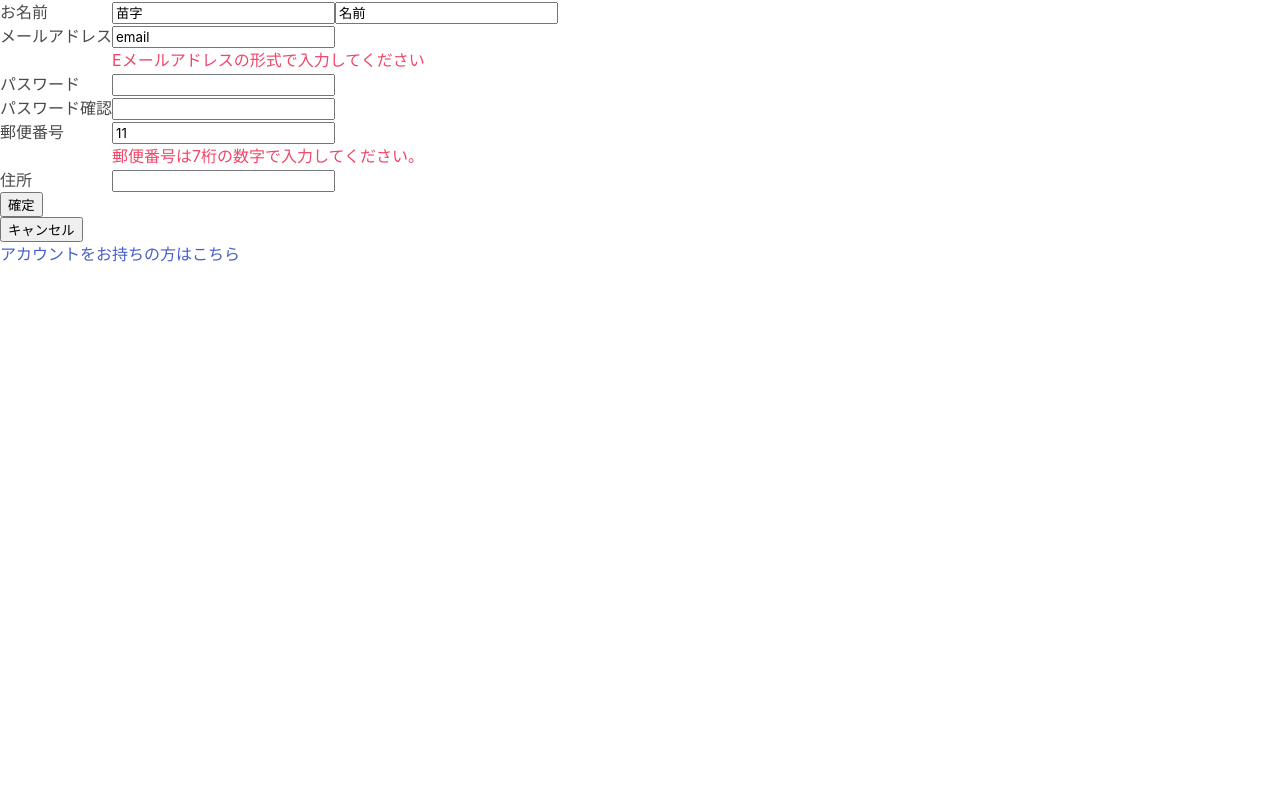
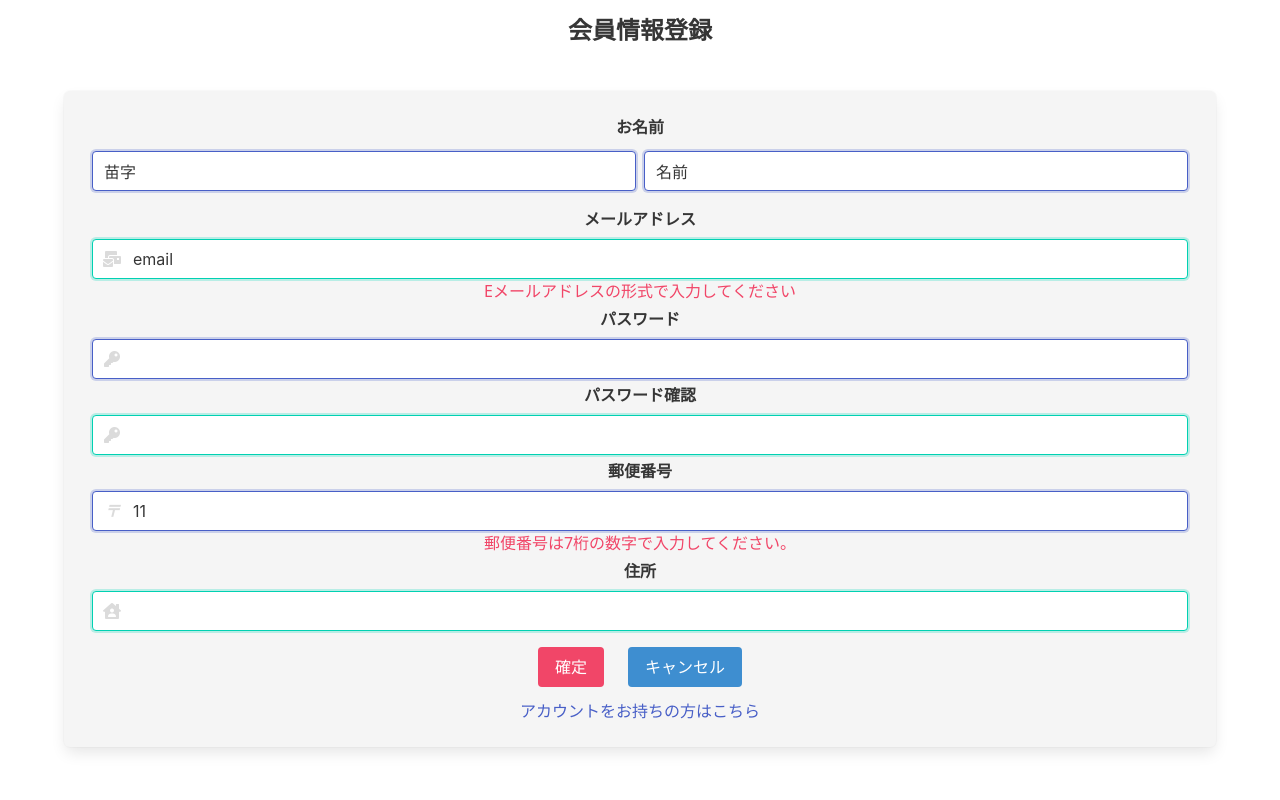
Before and after one commit to tensai-NA/BFSystem, a PHP site: page /toroku.php in a window 1280 px wide. Run offline with PHP 8.4, Linux system fonts and the light colour scheme.

Commit message:
Update toroku.php

```diff
--- a/toroku.php
+++ b/toroku.php
@@ -8,6 +8,7 @@
     <meta name="viewport" content="width=device-width, initial-scale=1.0">
     <link rel="stylesheet" href="https://cdn.jsdelivr.net/npm/bulma@0.9.3/css/bulma.min.css">
     <link rel="stylesheet" href="https://use.fontawesome.com/releases/v5.15.4/css/all.css">
+    <link rel="stylesheet" href="css/main.css">
     <title>会員登録</title>
 </head>
 <body>
@@ -25,40 +26,88 @@
             }
 
         echo '<form action="toroku-output.php" method="post">';
-        echo '<table>';
+        echo '<div class="m-4 has-text-centered ">
+                 <h1 class="title is-4"> 会員情報登録</h1>
+                  <div class="box has-background-light m-6">
+                     <div class="field">';
 
-        echo '<tr><td>お名前</td><td>';
-        echo '<input type="text" name="sei" v-model="sei" value="',$sei,'"/>','<input type="text" name="mei" v-model="mei" value="',$mei,'"/>';
-        echo '</td></tr>';
+        echo ' <div class="control m-1">
+                <label class="label"> お名前 </label>
+                <div class="field  has-addons has-addons-centered "> ';
+        echo '<input type="text" class="input  is-normal is-focused m-1" name="sei" v-model="sei"value="',$sei,'"/>',
+                '<input type="text" class="input  is-normal is-focused m-1" name="mei" v-model="mei"value="',$mei,'"/>';
+        echo '</div><div>';
 
-        echo '<tr><td>メールアドレス</td><td>';
-        echo '<input type="text" name="mail" v-model="email" value="',$mail,'"/>';
-        echo '<p v-if="isInValidEmail" class="has-text-danger">Eメールアドレスの形式で入力してください</p>';
-        echo '</td></tr>';
 
-        echo '<tr><td>パスワード</td><td>';
-        echo '<input type="password" name="password" v-model="pass1" value="',$password,'"/>';
-        echo '</td></tr>';
+        echo '  <div class="control m-1">
+                 <label class="label">メールアドレス</label>';
+        echo '   <div class="field has-addons-fullwidth has-addons-centered">
+                     <p class="control has-icons-left">
+                         <input type="text"  class="input  is-primary  is-normal is-focused " name="mail" v-model="email" value="',$mail,'"/>
+                         <span class="icon is-small is-left">
+                             <i class="fas fa-mail-bulk"></i>
+                          </span>
+                    </p>';
 
-        echo '<tr><td>パスワード確認</td><td>';
-        echo '<input type="password" name="password2" v-model="pass2" value="',$password2,'"/>';
+        echo    '<p v-if="isInValidEmail" class="has-text-danger">Eメールアドレスの形式で入力してください</p>';
+        echo '</div></div>';
+
+
+        echo '  <div class="control m-1">
+        <label class="label">パスワード</label>';
+        echo '   <div class="field has-addons-fullwidth has-addons-centered">
+                    <p class="control has-icons-left">
+                     <input type="password"  class="input  is-normal is-focused " name="password" v-model="pass1" value="',$password,'"/>
+                     <span class="icon is-small is-left">
+                     <i class="fas fa-key"></i>
+                 </span>
+             </p>';
+        echo '</div></div>';
+
+
+        echo ' <div class="control m-1">
+                <label class="label">パスワード確認</label>';
+        echo '  <div class="field has-addons-fullwidth has-addons-centered">
+                    <p class="control has-icons-left">
+                     <input type="password"  class="input  is-primary is-normal is-focused " name="password2" v-model="pass2" value="',$password2,'" />
+                     <span class="icon is-small is-left">
+                     <i class="fas fa-key"></i>
+                 </span>
+             </p>';
         echo '<p v-if="isInValidPass" class="has-text-danger">パスワードがちがいます。';
-        echo '</td></tr>';
+        echo '</div></div>';
 
-        echo '<tr><td>郵便番号</td><td>';
-        echo '<input type="text" name="postnum" v-model="postnum" value="',$postnum,'"/>';
+
+
+        echo '<div class="control m-1">
+                 <label class="label">郵便番号</label>';
+        echo ' <div class="field has-addons-fullwidth has-addons-centered">
+                 <p class="control has-icons-left">
+                    <input type="text" class="input  is-normal is-focused " name="postnum" v-model="postnum" value="',$postnum,'"/>
+                    <span class="icon is-small is-left">
+                    <i class="has-text-weight-bold">〒</i>
+                 </span>
+             </p>';
         echo '<p v-if="isInValidPost" class="has-text-danger">郵便番号は7桁の数字で入力してください。';
-        echo '</td></tr>';
+        echo '</div></div>';
 
-        echo '<tr><td>住所</td><td>';
-        echo '<input type="text" name="address" value="',$address,'">';
-        echo '</td></tr>';
+
+        echo ' <div class="control m-1">
+                 <label class="label">住所</label>';
+        echo ' <div class="field has-addons-fullwidth has-addons-centered">
+                 <p class="control has-icons-left">
+                    <input type="text" class="input  is-primary is-normal is-focused " name="address" value="',$address,'">
+                    <span class="icon is-small is-left">
+                    <i class="fas fa-house-user"></i>
+                  </span>
+                    </p>';
+        echo '</div></div>';
 
         echo '</table>';
-        echo '<input type="submit" value="確定">';
+        echo '<input type="submit" class="button is-danger m-3" value="確定">';
         echo '</form>';
 
-        echo '<button onclick="location.href=\'login.php\'">キャンセル</button>';
+        echo '<button onclick="location.href=\'login.php\'" class="button is-info m-3">キャンセル</button>';
         echo '<p><a href="login.php">アカウントをお持ちの方はこちら</a></p>'
         ?>
     </div>
```
